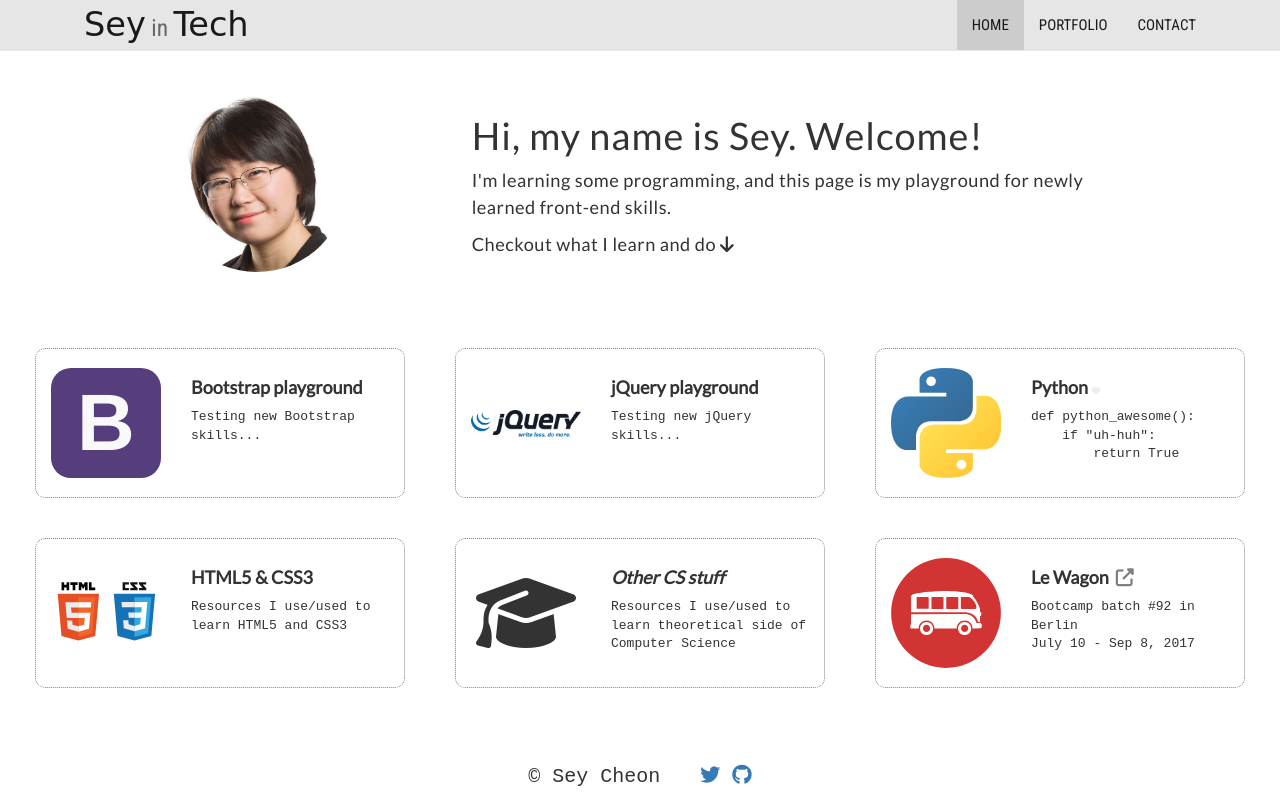
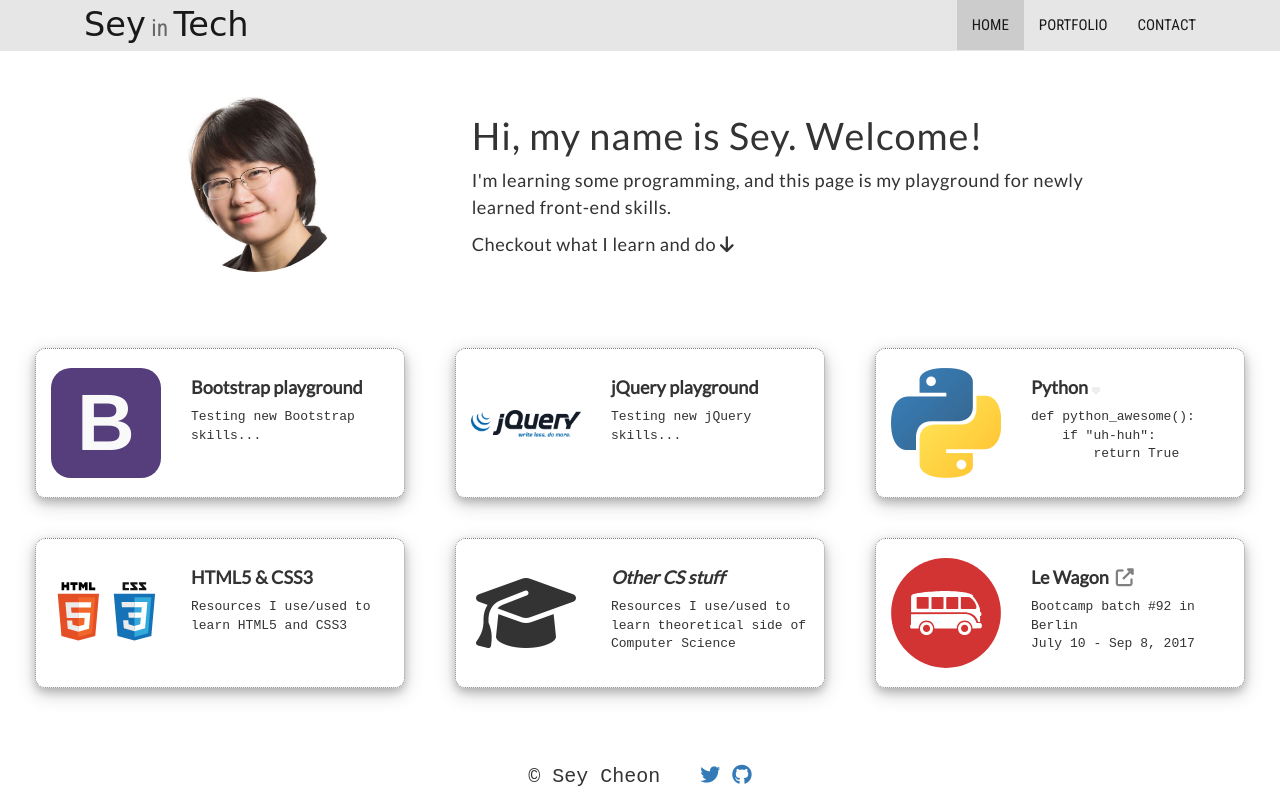
Before and after one commit to Sey1000/Website-Old-Design, a plain HTML site: page index.html in a window 1280 px wide. Drawn offline with nearby package versions, Linux system fonts and the light colour scheme; a web font is replaced by a local one.

Commit message:
Fix card shadow

```diff
--- a/css/components/card.css
+++ b/css/components/card.css
@@ -15,13 +15,13 @@
 	font-size: 1.5em;
 	border-radius: 10px;
 	border: 1px dotted grey;
-	background-color: ;
+	box-shadow: 0 4px 8px 0 rgba(0, 0, 0, 0.2), 0 6px 20px 0 rgba(0, 0, 0, 0.19);
 }
 
 .card:hover {
 	position: relative;
 	bottom: 5px;
-	box-shadow: 5px 5px 3px #bbb;
+	box-shadow: 0 9px 13px 0 rgba(0, 0, 0, 0.2), 0 11px 25px 0 rgba(0, 0, 0, 0.19);
 }
 
 .cardIcon {
```
